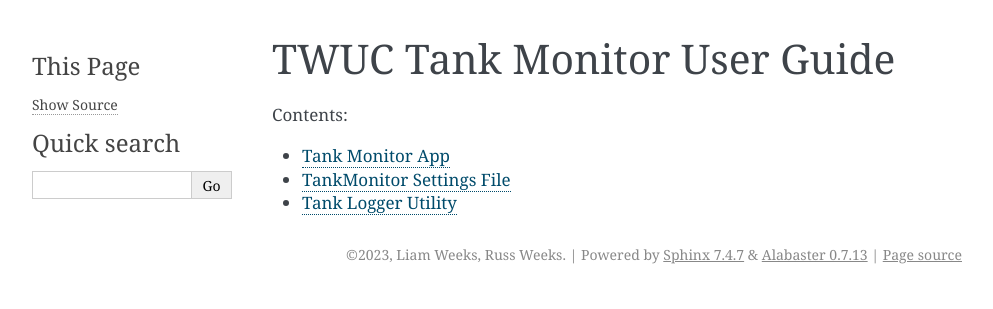
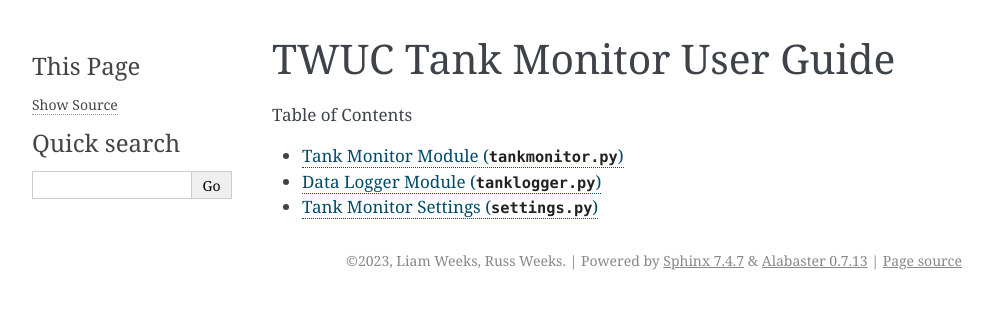
Before and after one commit to rweeks/tankmonitor, a Sphinx documentation site: the page built from docs/index.rst, in a window 1280 px wide. Shown: the top 309 px of the page, without its empty margins (148-1141 px from the left). Built offline with Sphinx 7.4.7, drawn with Linux system fonts in a browser that asks for light colours.

Commit message:
ToC and title fixups

```diff
--- a/docs/index.rst
+++ b/docs/index.rst
@@ -6,8 +6,8 @@ TWUC Tank Monitor User Guide
 
 .. toctree::
    :maxdepth: 4
-   :caption: Contents:
+   :caption: Table of Contents
 
-   Tank Monitor App <tankmonitor>
-   TankMonitor Settings File <settings>
-   Tank Logger Utility <tanklogger>
+   tankmonitor
+   tanklogger
+   settings
--- a/docs/settings.rst
+++ b/docs/settings.rst
@@ -1,5 +1,5 @@
-settings module
-===============
+Tank Monitor Settings (``settings.py``)
+=======================================
 
 .. automodule:: settings
    :members:
--- a/docs/tanklogger.rst
+++ b/docs/tanklogger.rst
@@ -1,5 +1,5 @@
-tanklogger module
-=================
+Data Logger Module (``tanklogger.py``)
+======================================
 
 .. automodule:: tanklogger
    :members:
--- a/docs/tankmonitor.rst
+++ b/docs/tankmonitor.rst
@@ -1,5 +1,5 @@
-tankmonitor module
-==================
+Tank Monitor Module (``tankmonitor.py``)
+========================================
 
 .. automodule:: tankmonitor
    :members:
```
